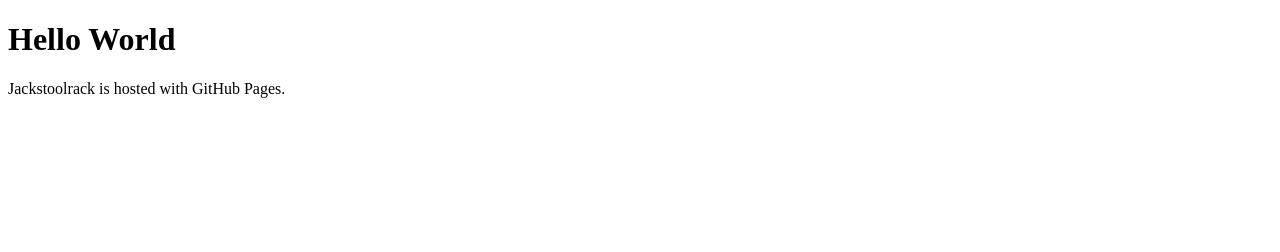
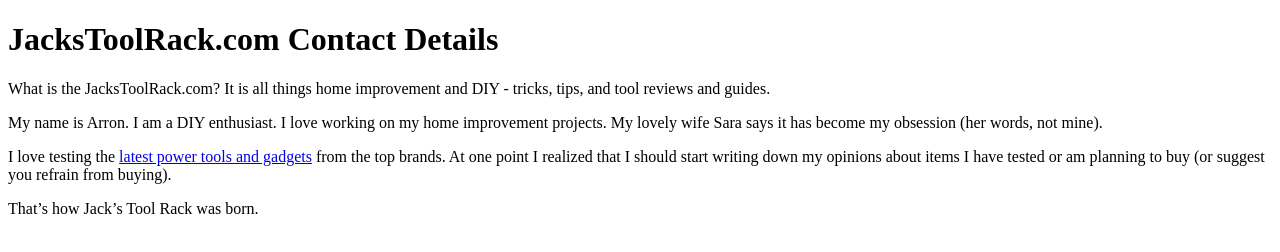
Before and after one commit to jackstoolrack/jackstoolrack.github.io, a plain HTML site: page index.html in a window 1280 px wide. Drawn offline with Linux system fonts and the light colour scheme.

Commit message:
Update index.html

```diff
--- a/index.html
+++ b/index.html
@@ -1,7 +1,23 @@
 <!DOCTYPE html>
 <html>
+<head>
+<title>JacksToolRack.com Contact Details</title>
+<html xmlns="http://www.w3.org/1999/xhtml" lang="en" xml:lang="en">
+<meta http-equiv="Content-Type" content="text/html; charset=UTF-8" />
+</head>
 <body>
-<h1>Hello World</h1>
-<p>Jackstoolrack is hosted with GitHub Pages.</p>
+<h1>JacksToolRack.com Contact Details</h1>
+<p>
+What is the JacksToolRack.com? It is all things home improvement and DIY - tricks, tips, and tool reviews and guides.
+</p>
+<p>
+My name is Arron. I am a DIY enthusiast. I love working on my home improvement projects. My lovely wife Sara says it has become my obsession (her words, not mine).
+</p>
+<p>
+I love testing the <a href="https://sites.google.com/view/jackstoolrack/">latest power tools and gadgets</a> from the top brands. At one point I realized that I should start writing down my opinions about items I have tested or am planning to buy (or suggest you refrain from buying).
+</p>
+<p>
+That’s how Jack’s Tool Rack was born.
+</p>
 </body>
 </html>
```
